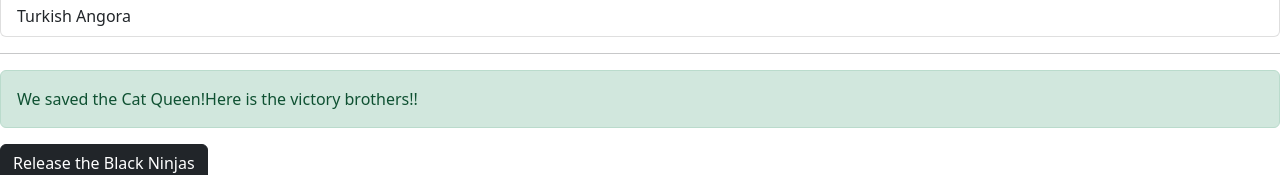
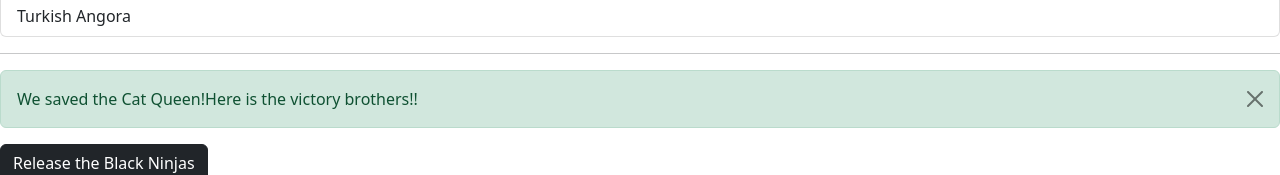
Before and after one commit to Maheshinav/React-Typescript-first, a React (Vite) app in the folder component1/: page / in a window 1280 px wide. Both pictures are taken after a click on the button "Release the Black Ninjas". Shown: the part 225-400 px from the top of the page. Built offline with nearby package versions, Linux system fonts and the light colour scheme.

Commit message:
finish the Alert component's Basic

```diff
--- a/component1/src/App.tsx
+++ b/component1/src/App.tsx
@@ -2,9 +2,11 @@
 import ListGroup from './components/ListGroup';
 import Alert from './components/Alert';
 import Button from './components/Button';
+import { useState } from 'react';
 
 
 function App() {
+  const [alertVisible, setAlertVisibility] = useState (false);
   let cats = [
 		"Bengal",
 		"Russian Blue",
@@ -15,15 +17,15 @@ function App() {
   return (
     <div>
            <ListGroup cats={cats}  heading="MY BEST FRIENDS"/>
-           <Alert>
+           { alertVisible && <Alert onClose={()=>setAlertVisibility(false)}>
             We saved the Cat Queen!
             <span>
             Here is the victory brothers!!
             </span>
 
-           </Alert>
+           </Alert>}
 
-           <Button onClick={()=>console.log("Released the Army")}>Release the Black Ninjas</Button>
+           <Button onClick={()=>setAlertVisibility(true)}>Release the Black Ninjas</Button>
 
 
      </div>
--- a/component1/src/components/Alert.tsx
+++ b/component1/src/components/Alert.tsx
@@ -1,16 +1,24 @@
 import { ReactNode } from "react";
+import { useState } from "react";
 
 interface Props {
 	children: ReactNode;
+    onClose: ()=> void;
 }
 
-const Alert = ({ children }: Props) => {
+const Alert = ({ children,onClose }: Props) => {
 	return (
 		<>
 			<hr className="hr" />
-			<div className="alert alert-success" role="alert">
-				{" "}
+			<div className="alert alert-success alert-dismissible" role="alert">
 				{children}
+				<button
+					type="button"
+					className="btn-close"
+					data-bs-dismiss="alert"
+					aria-label="Close"
+                    onClick={onClose}
+				></button>
 			</div>
 		</>
 	);
```
Also changed, not shown: component1/src/components/Button.tsx (+13 -10 lines).
